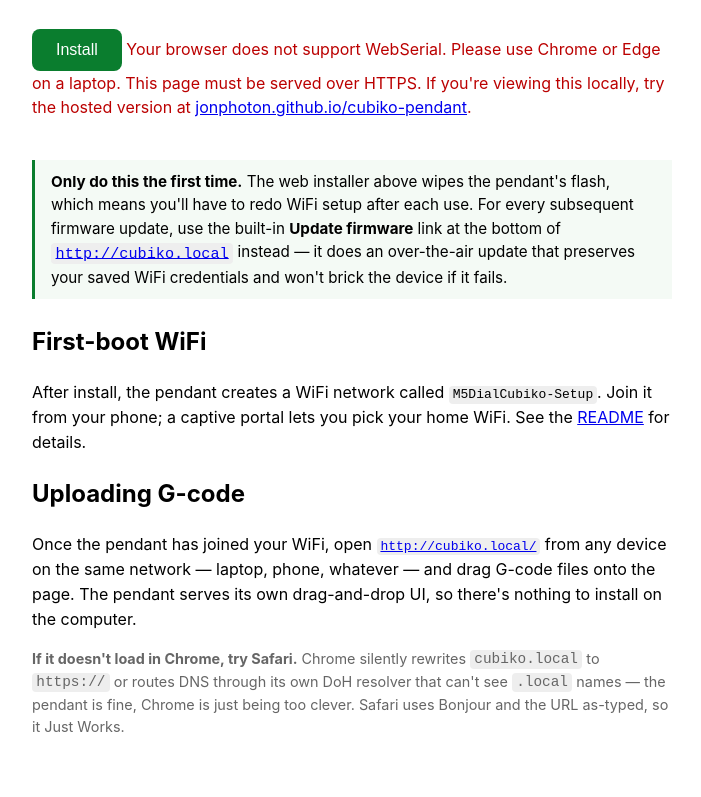
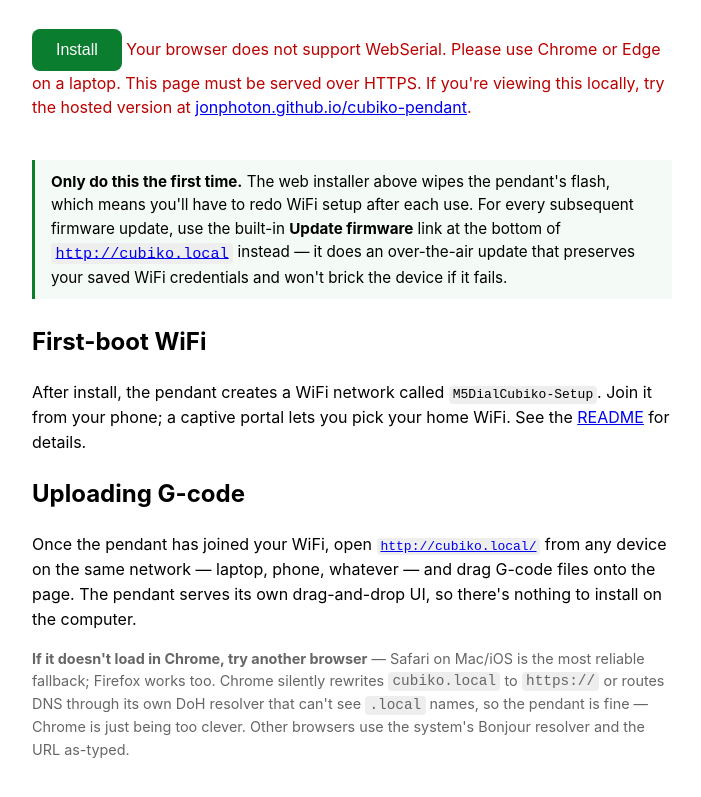
Before and after one commit to jonphoton/cubiko-pendant, a plain HTML site: page index.html in a window 1280 px wide. Shown: the part 872-1669 px from the top of the page, without its empty margins (288-989 px from the left). Drawn offline with Linux system fonts and the light colour scheme.

Commit message:
Broaden Chrome fallback to any other browser

```diff
--- a/index.html
+++ b/index.html
@@ -82,11 +82,13 @@
     nothing to install on the computer.
   </p>
   <p style="font-size:0.9rem;color:#666">
-    <strong>If it doesn't load in Chrome, try Safari.</strong> Chrome silently
-    rewrites <code>cubiko.local</code> to <code>https://</code> or routes DNS
-    through its own DoH resolver that can't see <code>.local</code> names — the
-    pendant is fine, Chrome is just being too clever. Safari uses Bonjour and
-    the URL as-typed, so it Just Works.
+    <strong>If it doesn't load in Chrome, try another browser</strong> —
+    Safari on Mac/iOS is the most reliable fallback; Firefox works too.
+    Chrome silently rewrites <code>cubiko.local</code> to <code>https://</code>
+    or routes DNS through its own DoH resolver that can't see
+    <code>.local</code> names, so the pendant is fine — Chrome is just being
+    too clever. Other browsers use the system's Bonjour resolver and the URL
+    as-typed.
   </p>
 </body>
 </html>
```
